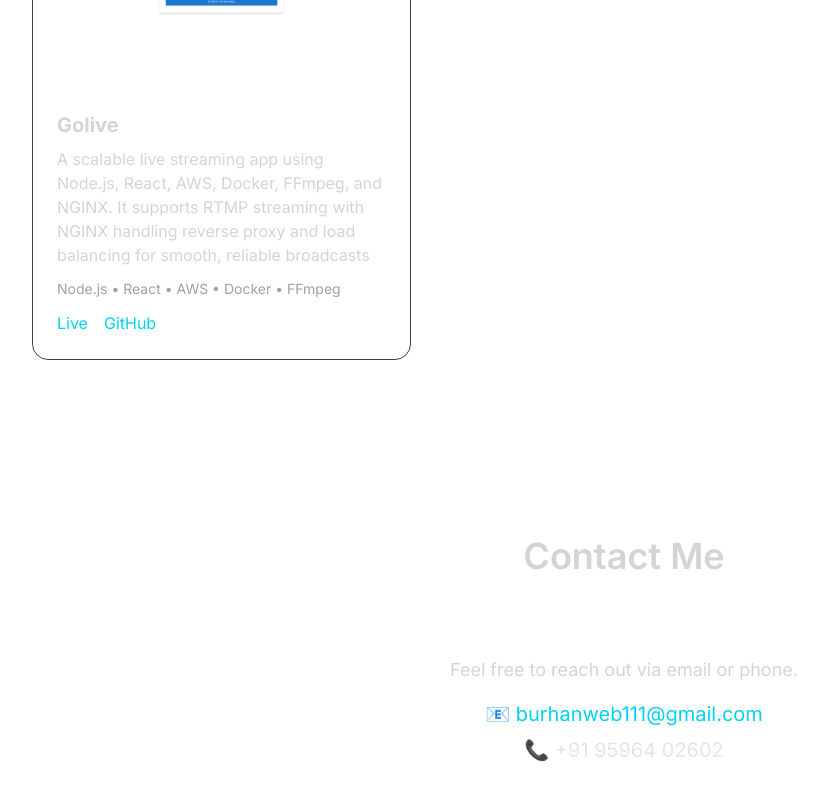
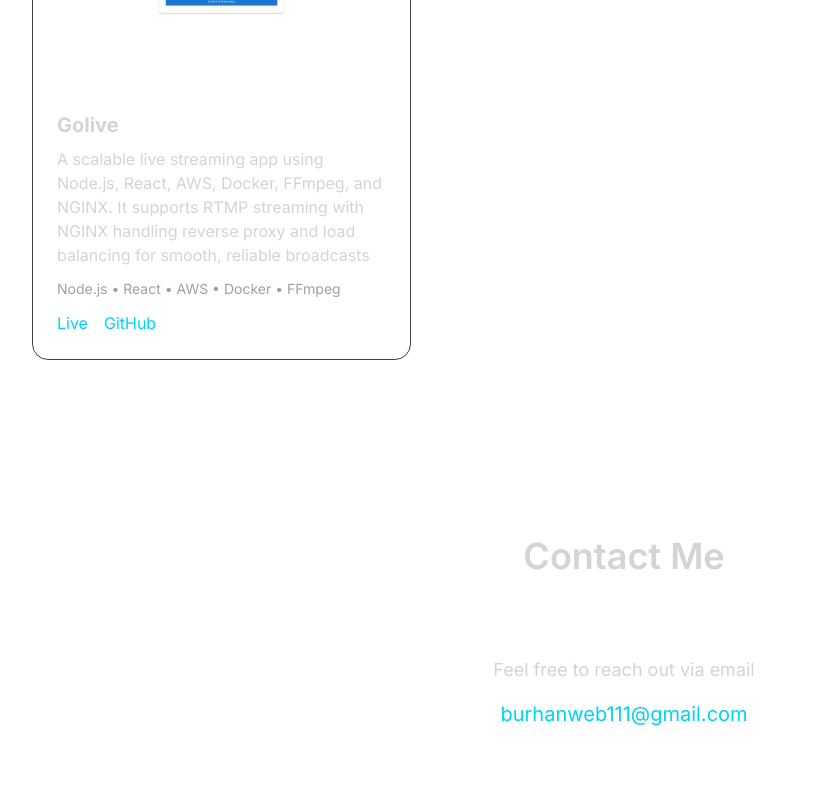
Before and after one commit to burhanWeb/Portfolio, a React (Vite) app: page / in a window 1280 px wide. Shown: the part 2408-3208 px from the top of the page, without its empty margins (16-844 px from the left). Built offline with nearby package versions, Linux system fonts and the light colour scheme.

Commit message:
updated Contact details

```diff
--- a/src/components/Contact.jsx
+++ b/src/components/Contact.jsx
@@ -3,11 +3,10 @@ function Contact() {
     <div className="pb-24 text-center" id="contact">
       <h2 className="my-20 text-4xl font-semibold">Contact Me</h2>
       <p className="text-neutral-300 mb-4 text-lg">
-        Feel free to reach out via email or phone.
+        Feel free to reach out via email
       </p>
       <div className="space-y-2 text-xl text-neutral-200">
         <p>
-          📧{" "}
           <a
             href="mailto:burhanweb11@gmail.com"
             className="text-cyan-400 hover:underline"
@@ -15,7 +14,6 @@ function Contact() {
             burhanweb111@gmail.com
           </a>
         </p>
-        <p>📞 +91 95964 02602</p>
       </div>
     </div>
   );
```
